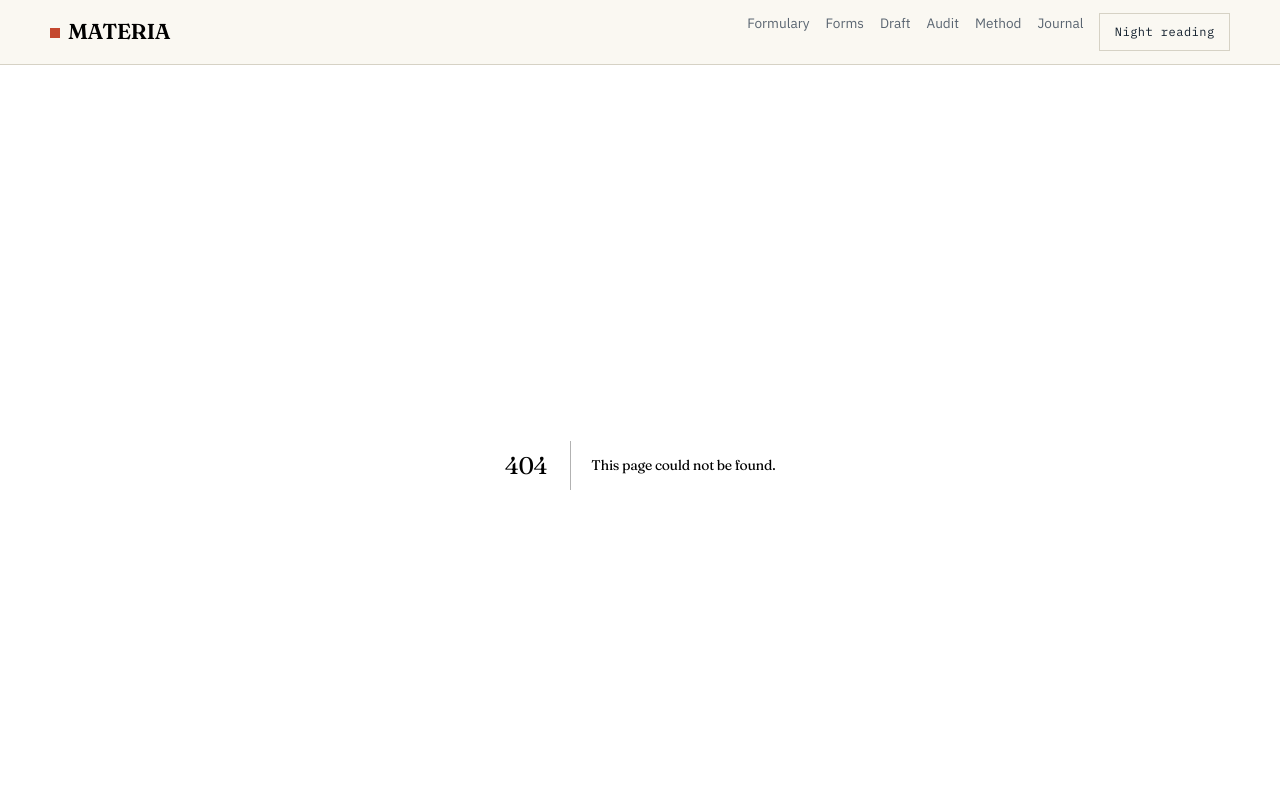
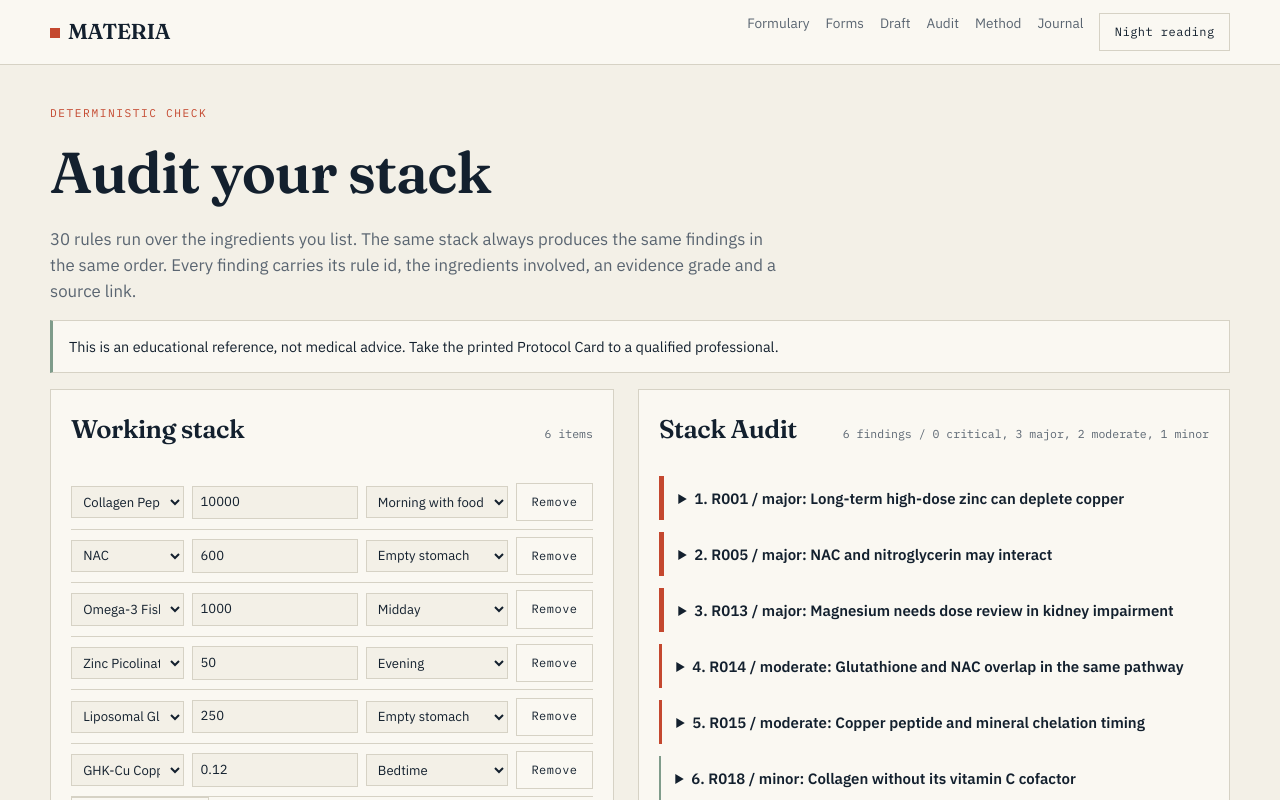
Before and after one commit to devtechedge/materia-formulary, a Next.js app: page /audit in a window 1280 px wide. Before the commit this address had no page. Shown: the top 800 px of the page. Built offline with nearby package versions, Linux system fonts and the light colour scheme.

Commit message:
feat(page): build the stack audit page

```diff
--- /dev/null
+++ b/src/app/audit/page.tsx
@@ -0,0 +1,27 @@
+import { Workbench } from "@/components/Workbench";
+import { rules } from "@/data/rules";
+
+export const metadata = { title: "Audit a stack" };
+
+export default function AuditPage() {
+  return (
+    <section className="section">
+      <div className="shell">
+        <p className="eyebrow">Deterministic check</p>
+        <h1>Audit your stack</h1>
+        <p className="lede">
+          {rules.length} rules run over the ingredients you list. The same stack always produces
+          the same findings in the same order. Every finding carries its rule id, the ingredients
+          involved, an evidence grade and a source link.
+        </p>
+        <div style={{ margin: "1rem 0" }}>
+          <p className="notice">
+            This is an educational reference, not medical advice. Take the printed Protocol Card to
+            a qualified professional.
+          </p>
+        </div>
+        <Workbench />
+      </div>
+    </section>
+  );
+}
```
